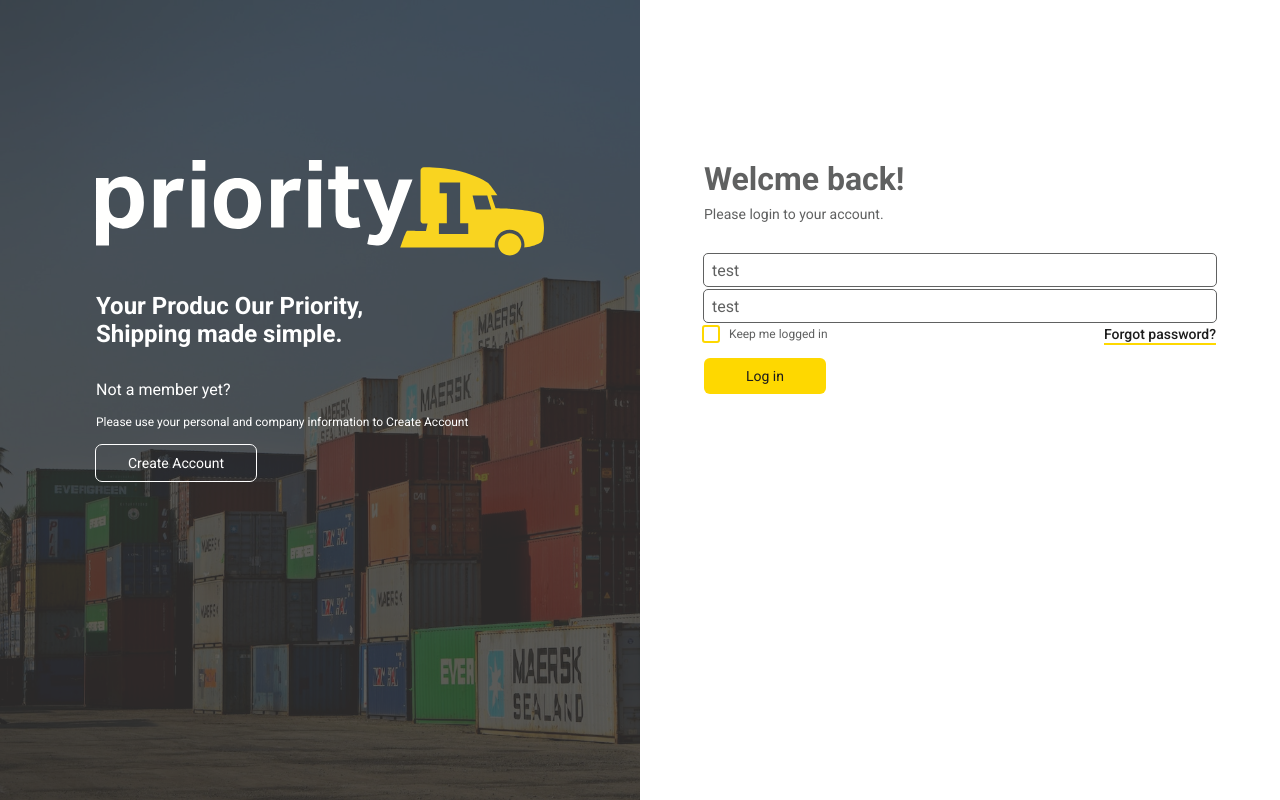
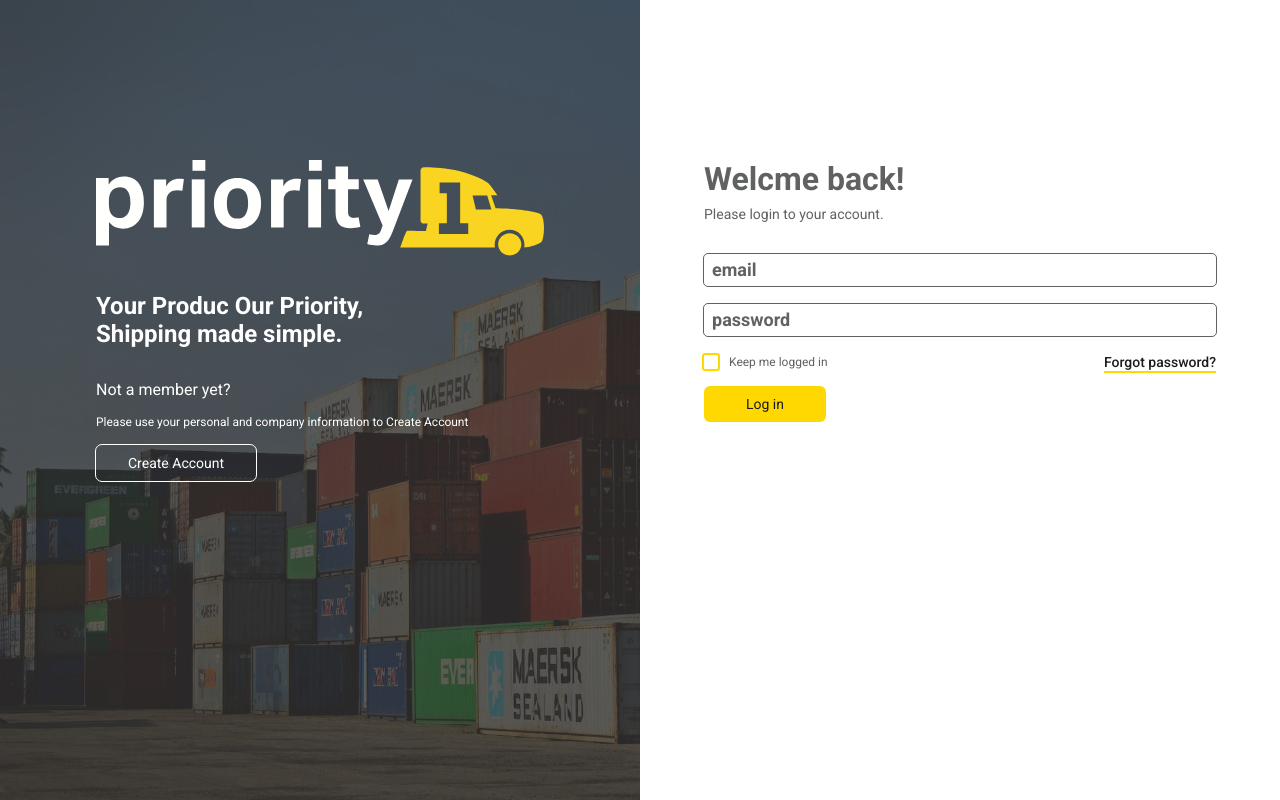
Before and after one commit to AldisG/codnity-vue, a Vue app in the folder codnity-page/: page / in a window 1280 px wide. Built offline with nearby package versions, Linux system fonts and the light colour scheme.

Commit message:
created input label, styled it

```diff
--- a/codnity-page/src/components/asset-components/Logo.vue
+++ b/codnity-page/src/components/asset-components/Logo.vue
@@ -7,7 +7,6 @@
 <script setup lang="ts"></script>
 <style>
 .image--logo {
-  /* max-width: 600px; */
   width: 100%;
 }
 </style>
--- a/codnity-page/src/components/login-section/LoginWrapper.vue
+++ b/codnity-page/src/components/login-section/LoginWrapper.vue
@@ -9,9 +9,9 @@ defineComponent({
   InputField,
 });
 const typedInputList = ["email", "password"];
+
 const onSubmitHandler = (e: Event) => {
   e.preventDefault();
-  // console.log(e.target[0].value);
 };
 </script>
 
--- a/codnity-page/src/components/utility/Checkbox.vue
+++ b/codnity-page/src/components/utility/Checkbox.vue
@@ -20,8 +20,12 @@
   -ms-user-select: none;
   user-select: none;
   font-size: 12px;
+  text-decoration: underline 2px transparent;
+  transition: text-decoration 0.3s;
 }
-
+.container:hover {
+  text-decoration: underline 2px var(--vt-c-accent);
+}
 /* Hide the real checkbox */
 .container input {
   position: absolute;
--- a/codnity-page/src/components/utility/InputField.vue
+++ b/codnity-page/src/components/utility/InputField.vue
@@ -1,38 +1,71 @@
 <template>
-  <label class="input">
-    <input :type="inputType" :name="inputType" :id="inputType" required />
+  <label class="input-label">
+    <div
+      :class="`floating-label ${!inputText ? '' : 'hide-label'} ${
+        inputFocused ? 'focused' : ''
+      }`"
+    >
+      {{ inputType }}
+    </div>
+    <input
+      :type="inputType"
+      :name="inputType"
+      :id="inputType"
+      :onfocus="handleFocus"
+      :onblur="handleBlur"
+      required
+      v-model="inputText"
+    />
   </label>
 </template>
+
 <script setup lang="ts">
-import { defineProps } from "vue";
+import { defineProps, ref } from "vue";
 defineProps({
   inputType: String,
 });
+const inputText = ref("");
+const inputFocused = ref(false);
+
+const handleFocus = () => {
+  inputFocused.value = true;
+  console.log(inputText);
+};
+const handleBlur = () => {
+  inputFocused.value = false;
+};
 </script>
+
 <style>
-.input {
+.input-label {
+  display: block;
   margin-bottom: 14px;
   color: var(--vt-c-dark);
   position: relative;
 }
-/* Patreiz neiet, laikam INPUT elementam nedrikst but after/before/ add label/div? */
-.input::before {
-  content: "test";
+.floating-label {
   background-color: var(--vt-c-white);
+  opacity: 1;
   padding: 4px;
   position: absolute;
-  top: -1px;
+  top: 3px;
   left: 4px;
   padding: 2px 4px;
   z-index: 2;
+  transition: top 0.3s, opacity 0.3s, font-weight 0.3s, font-size 0.3s;
+  font-size: 18px;
+  font-weight: bold;
+  user-select: none;
+  pointer-events: none;
 }
-/* ka targetot parrent, ja click ieks child? */
-input:active ­ ~ .input::before {
-  content: "test";
+.floating-label.focused {
   top: -10px;
-  left: 4px;
-  padding: 2px 4px;
-  z-index: 2;
+  font-size: 12px;
+  padding: 1px 2px;
+  font-weight: normal;
+}
+.hide-label {
+  opacity: 0;
 }
 #email,
 #password {
```
